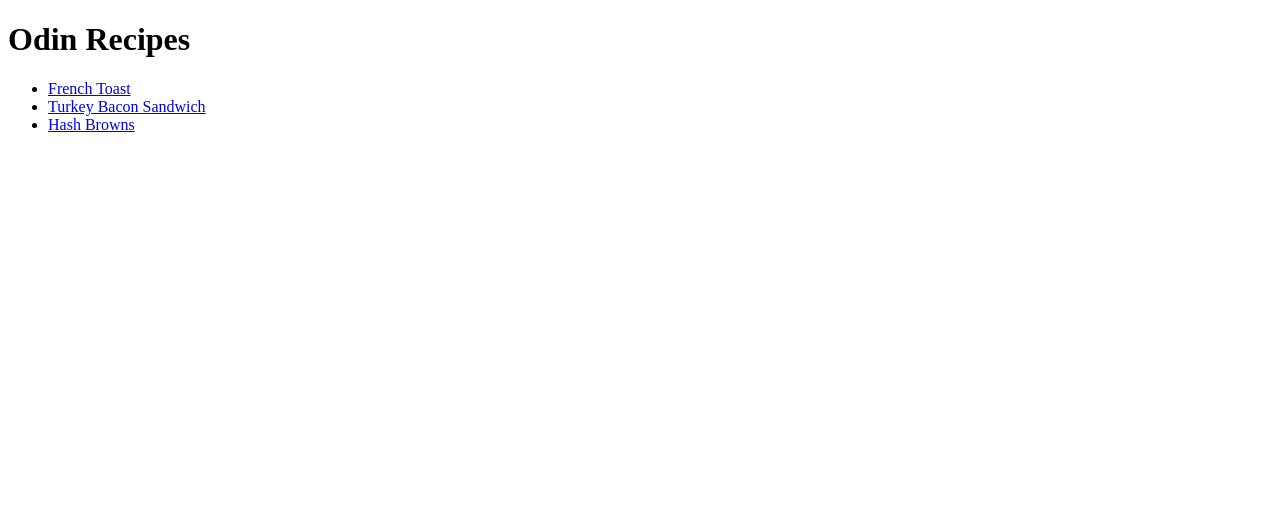
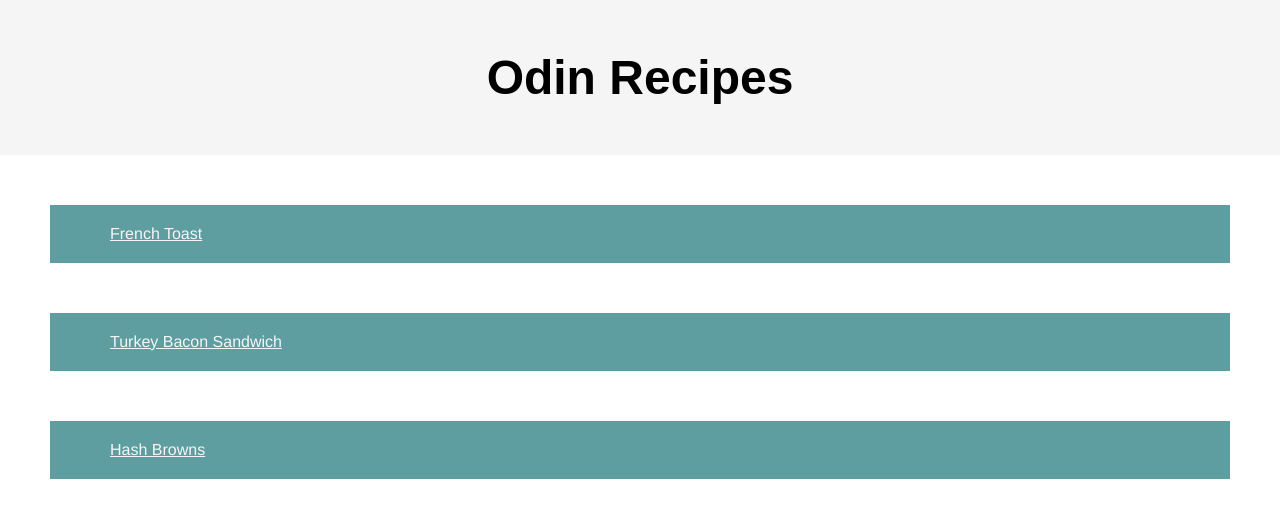
Before and after one commit to pmbechard/odin-recipes, a plain HTML site: page index.html in a window 1280 px wide. Drawn offline with Linux system fonts and the light colour scheme.

Commit message:
Add css/style.css with basic properties and modify index.html to link stylesheet

```diff
--- /dev/null
+++ b/css/style.css
@@ -0,0 +1,31 @@
+body {
+    padding: 0;
+    margin: 0;
+}
+
+h1 {
+    margin: 0;
+    font-family: Arial, Helvetica, sans-serif;
+    text-align: center;
+    font-size: 48px;
+    background-color: whitesmoke;
+    padding: 50px;
+}
+
+ul {
+    margin: 0;
+    padding: 0%;
+}
+
+li {
+    margin: 50px;
+    padding: 20px;
+    background-color: cadetblue;
+    list-style: none;
+}
+
+a {
+    color: whitesmoke;
+    font-family:'Franklin Gothic Medium', 'Arial Narrow', Arial, sans-serif;
+    padding-left: 40px;
+}
--- a/index.html
+++ b/index.html
@@ -4,6 +4,7 @@
     <meta charset="UTF-8">
     <meta http-equiv="X-UA-Compatible" content="IE=edge">
     <meta name="viewport" content="width=device-width, initial-scale=1.0">
+    <link rel="stylesheet" href="css/style.css">
     <title>Odin Recipes</title>
 </head>
 <body>
```
